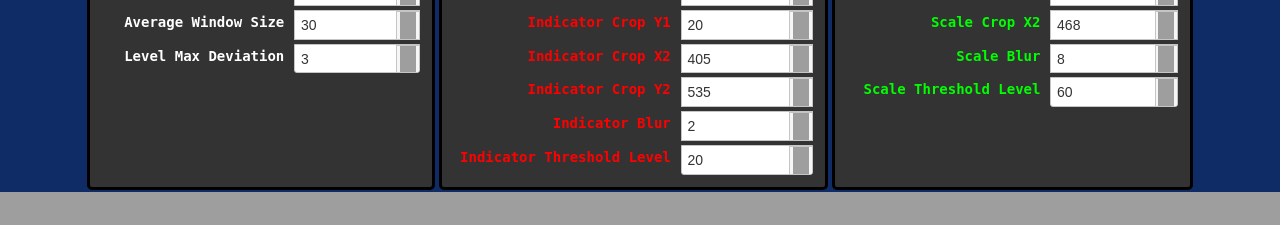
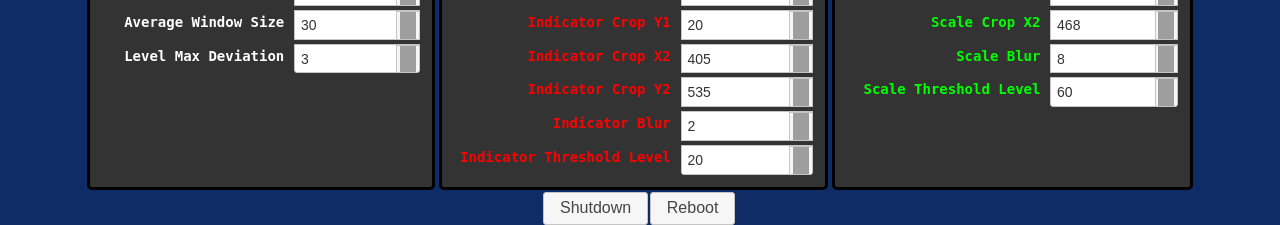
Before and after one commit to tangentaudio/opencv_tank_gauge, a Flask app: page /tune in a window 1280 px wide. Shown: the part 722-947 px from the top of the page. Before the commit the page ends 914 px from the top, so only its background shows below. Run offline with Flask 2, Linux system fonts and the light colour scheme; data comes from the database, SQL or seed files in the repository; data that the repository does not hold is empty; some libraries are stand-ins or nearby versions; grey boxes are pictures that could not be loaded.

Commit message:
implement system shutdown and reboot functions from tuning page

```diff
--- a/webapp/routes.py
+++ b/webapp/routes.py
@@ -96,6 +96,19 @@ def api_get_level():
 
     return jsonify(error="No level reading available")
 
+@app.route('/api/shutdown')
+def api_shutdown():
+    rd = redis.Redis(host='localhost', db=0)
+
+    type = request.args.get('type')
+    if type == 'reboot':
+        rd.publish('shutdown', 'reboot')
+    else:
+        rd.publish('shutdown', 'halt')
+
+    return jsonify(type=type)
+
+
 @app.route('/tune')
 def tune():
     return render_template('tune.html')
--- a/webapp/templates/tune.html
+++ b/webapp/templates/tune.html
@@ -46,6 +46,11 @@
 
   </div>
 
+  <div class="container container-flex">
+    <input id="button-shutdown" class="ui-button ui-widget ui-corner-all" type="submit" value="Shutdown">
+    <input id="button-reboot" class="ui-button ui-widget ui-corner-all" type="submit" value="Reboot">
+  </div>
+
   <script>
     function set_config_value(evt, ui, id) {
 	var v = $("#" + id).val();
@@ -76,6 +81,19 @@
     $("#level_average_points").{{ template_spinner("level_average_points") |safe }}
     $("#level_max_deviation").{{ template_spinner("level_max_deviation", step=0.1, fmt="n1") |safe }}
 
+    $( function() {
+	$( ".widget input[type=submit], .widget a, .widget button" ).button();
+	$( "button, input, a" ).on( "click", function( event ) {
+	    event.preventDefault();
+	    var id = event.currentTarget.id;
+	    if (id == "button-shutdown") {
+		$.getJSON('/api/shutdown', {type: "halt"});
+	    } else if (id == "button-reboot") {
+		$.getJSON('/api/shutdown', {type: "reboot"});
+	    }
+	} );
+    } );
+
   </script>
 
 
```
Also changed, not shown: clients/display.py (+7 -1 lines).
